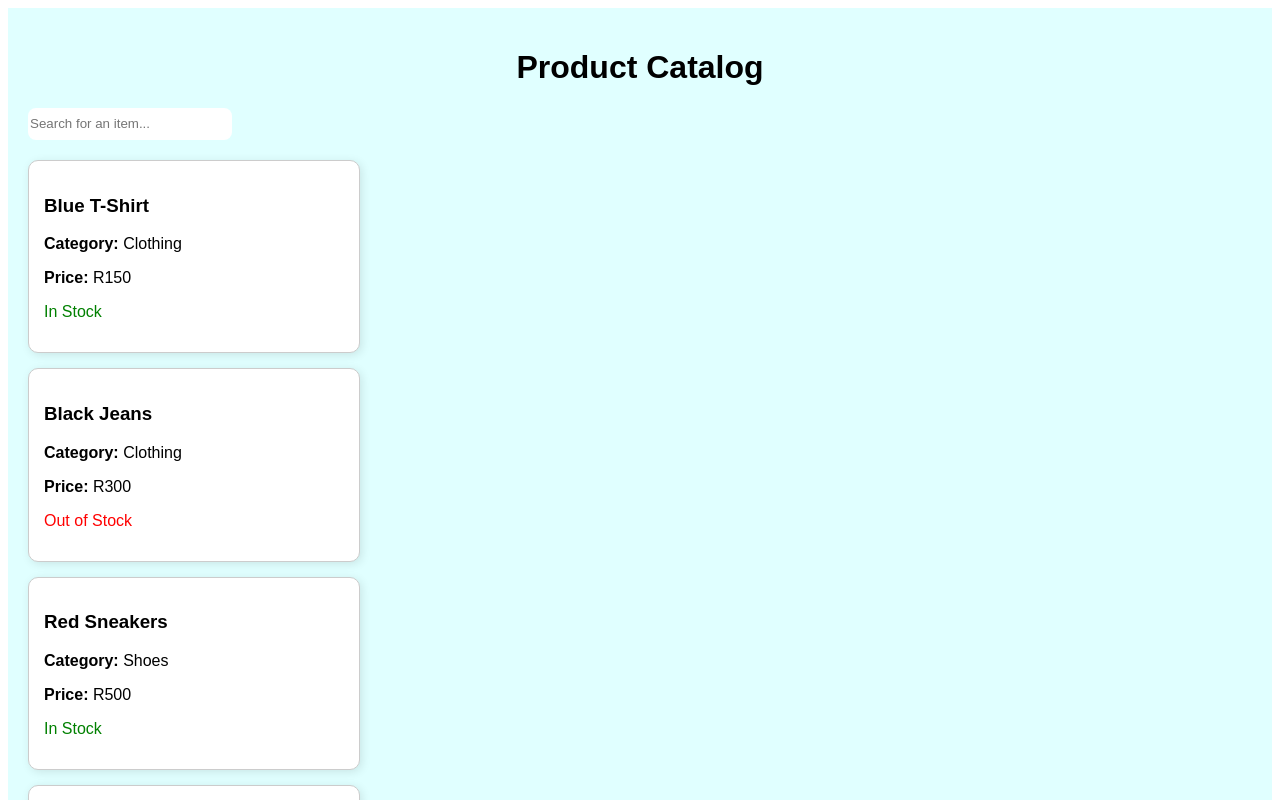
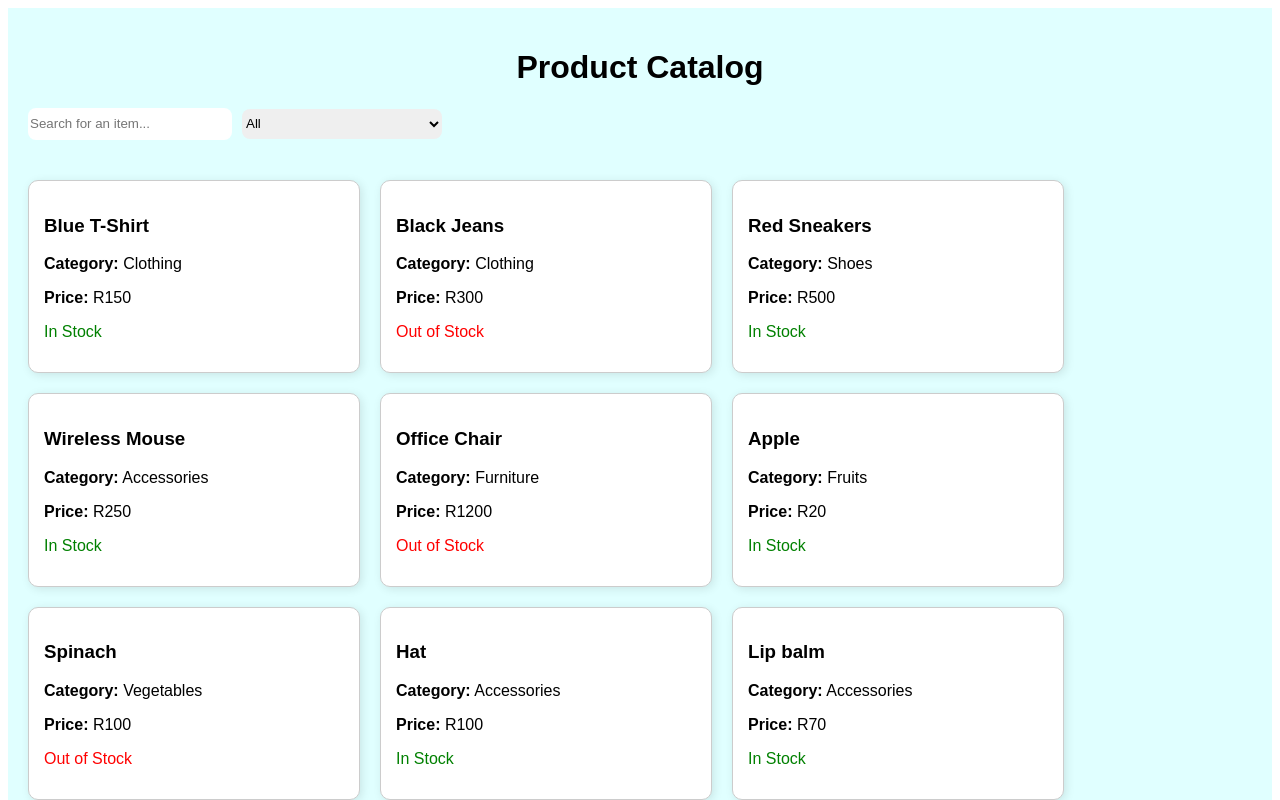
Before and after one commit to Ntswakii/M_Mphelo_GLAB_1, a React (Vite) app: page / in a window 1280 px wide. Shown: the top 800 px of the page. Built offline with nearby package versions, Linux system fonts and the light colour scheme.

Commit message:
category dropdown filter

```diff
--- a/src/App.jsx
+++ b/src/App.jsx
@@ -1,13 +1,20 @@
-import { useState } from 'react'
+import { useState } from 'react';
 import productsData from './data';
 
 function App() {
-  const [products, setProducts] = useState(productsData);
+  const [products] = useState(productsData);
   const [searchTerm, setSearchTerm] = useState('');
+  const [selectedCategory, setSelectedCategory] = useState('All');
 
-  const filteredProducts = products.filter((product) =>
-    product.name.toLowerCase().includes(searchTerm.toLowerCase())
-  );
+  // Get unique categories for dropdown
+  const categories = ['All', ...new Set(productsData.map(p => p.category))];
+
+  // Filter logic
+  const filteredProducts = products.filter((product) => {
+    const matchesSearch = product.name.toLowerCase().includes(searchTerm.toLowerCase());
+    const matchesCategory = selectedCategory === 'All' || product.category === selectedCategory;
+    return matchesSearch && matchesCategory;
+  });
 
   return (
     <div className='App'
@@ -16,10 +23,12 @@ function App() {
         margin: 0,
         padding: 20,
         fontFamily: 'sans-serif',
+        minHeight: '100vh'
       }}
     >
       <h1 style={{ textAlign: 'center' }}>Product Catalog</h1>
 
+      {/* Search input */}
       <input
         type="text"
         placeholder='Search for an item...'
@@ -31,9 +40,29 @@ function App() {
           border: 'none',
           borderRadius: 8,
           marginBottom: 20,
+          marginRight: 10
         }}
       />
 
+      {/* Category dropdown */}
+      <select
+        value={selectedCategory}
+        onChange={(e) => setSelectedCategory(e.target.value)}
+        style={{
+          width: 200,
+          height: 30,
+          border: 'none',
+          borderRadius: 8,
+          marginBottom: 20,
+        }}
+      >
+        {categories.map((category, index) => (
+          <option key={index} value={category}>{category}</option>
+        ))}
+      </select>
+
+      {/* Product cards container */}
+      <div style={{ display: 'flex', flexWrap: 'wrap', gap: 20, marginTop: 20 }}>
         {filteredProducts.length === 0 ? (
           <p style={{ color: 'red', fontWeight: 'bold' }}>No products found.</p>
         ) : (
@@ -44,7 +73,6 @@ function App() {
                 border: '1px solid #ccc',
                 borderRadius: 10,
                 padding: 15,
-        marginBottom: 15,
                 backgroundColor: '#fff',
                 boxShadow: '2px 2px 10px rgba(0,0,0,0.1)',
                 width: 300
@@ -59,8 +87,7 @@ function App() {
             </div>
           ))
         )}
-
-
+      </div>
     </div>
   );
 }
--- a/src/components/SearchBar.jsx
+++ b/src/components/SearchBar.jsx
@@ -16,8 +16,14 @@ const SearchBar = ({ searchTerm, setSearchTerm }) => {
         marginBottom: 20,
         marginRight: 10,
       }}
+
+
     />
+
+
   );
+
+
 };
 
 export default SearchBar;
```
Lines whose indentation alone changed are shown as unchanged.
